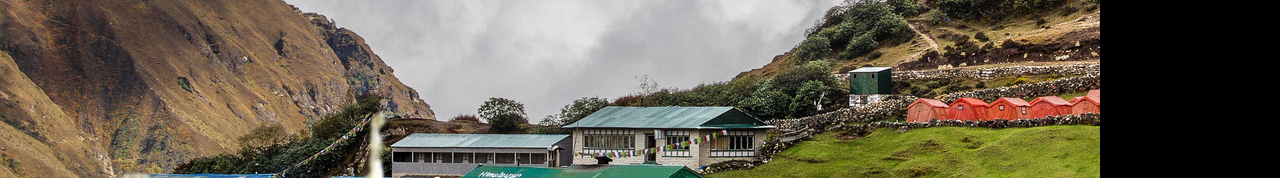
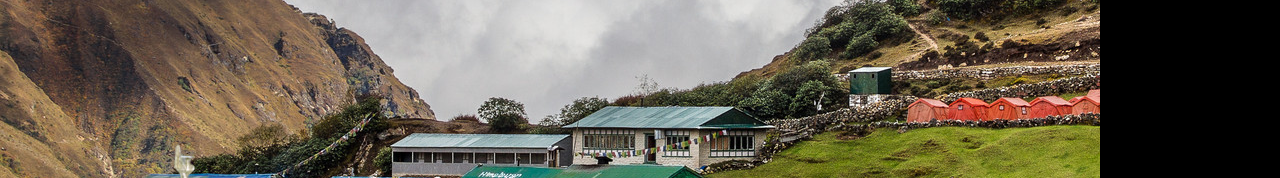
Before and after one commit to LesQuais/website, a Jekyll site: the page built from items/himalaya.md, in a window 1280 px wide. Shown: the part 722-900 px from the top of the page. Built offline with Jekyll 4.4.1, drawn with Linux system fonts in a browser that asks for light colours; Markdown is read by kramdown in place of the engine named in the settings.

Commit message:
Stop left scrolling of boat images

```diff
--- a/css/main.css
+++ b/css/main.css
@@ -18,8 +18,6 @@
 
 #boat {
 	bottom: 0;
-	left: -65em;
-	height: 15em;
 }
 
 h1 {
--- a/scripts/item.js
+++ b/scripts/item.js
@@ -1,13 +1,12 @@
 document.body.onload = function() {
-	var bg = document.getElementById('bg'),
-		boat = document.getElementById('boat'),
-		spacer = document.getElementById('spacer');
+	var bg		= document.getElementById('bg'),
+		boat	= document.getElementById('boat'),
+		spacer	= document.getElementById('spacer');
 
 	spacer.style.height = document.height + 'px';
 
 	window.addEventListener('scroll', function() {
 		bg.style.top = document.height - bg.height - (document.body.scrollTop / 1.5) + 'px';
-		boat.style.bottom = ((document.body.scrollTop - spacer.offsetTop) / 1.3) + 'px';
-		boat.style.left = document.body.scrollTop / 2 - (boat.width / 1.3) + 'px';
+		boat.style.bottom = ((document.body.scrollTop - spacer.offsetTop) / 1.25) + 'px';
 	});
 }
```
